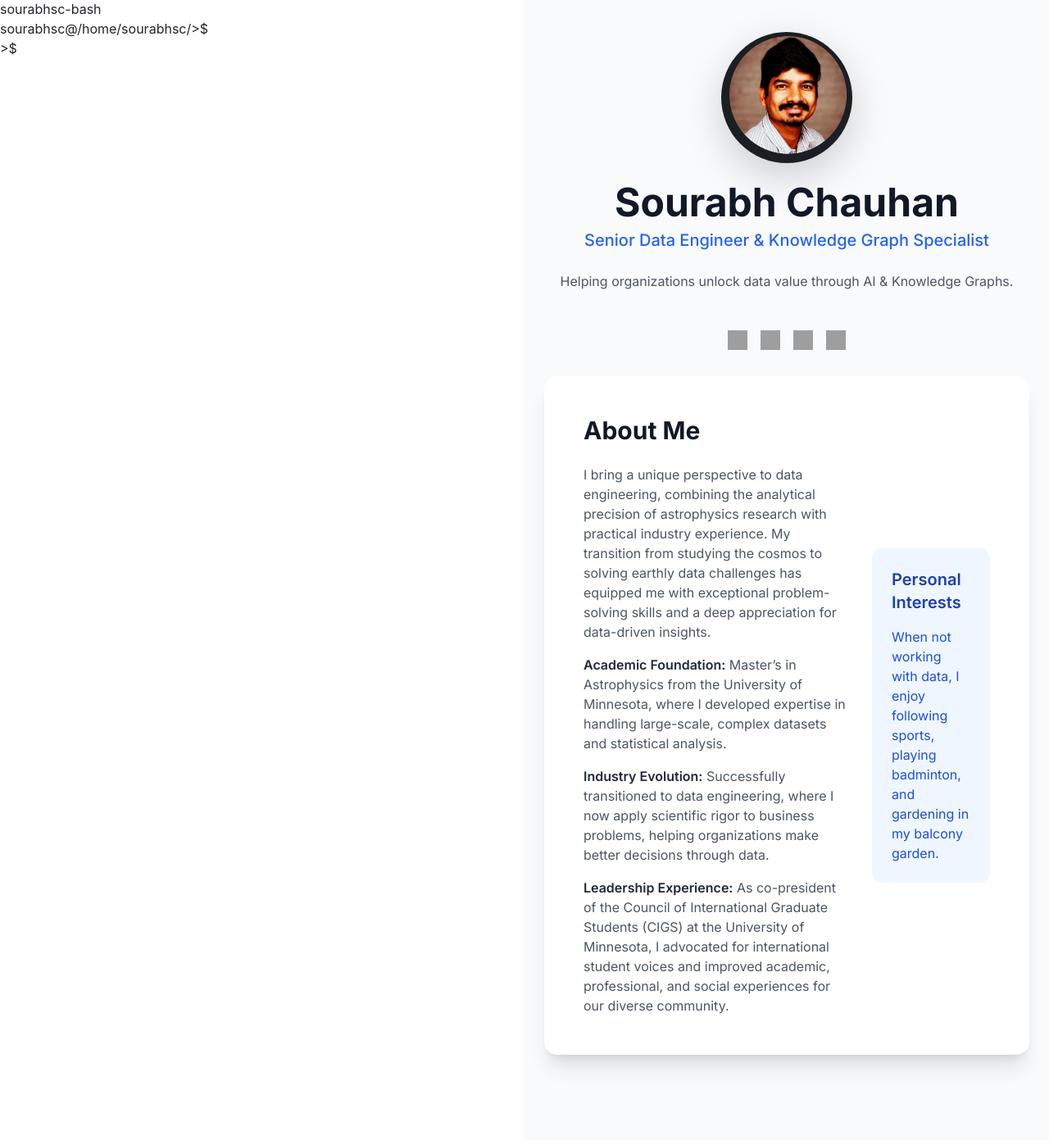
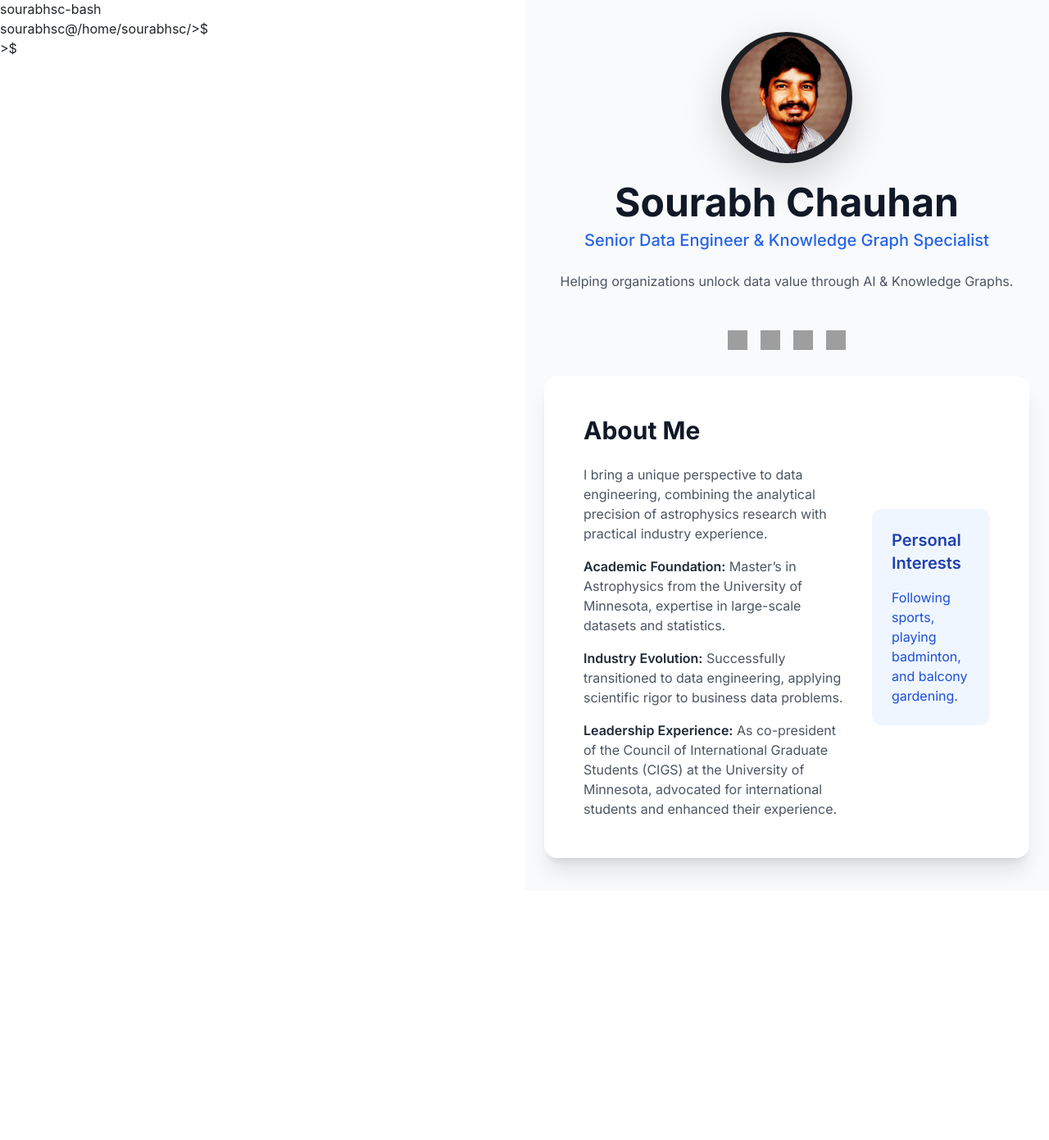
Before and after one commit to sourabhsc/portflolio-sc, a Flask app: page / in a window 1280 px wide. Shown: the part 121-1512 px from the top of the page at 82% size. After the commit the page ends 1191 px from the top, so only its background shows below. Run offline with Flask 3, Linux system fonts and the light colour scheme; some libraries are stand-ins or nearby versions; grey boxes are pictures that could not be loaded.

Commit message:
added partials for vertical about.html

```diff
--- a/portfolio-sc/templates/partials/about.html
+++ b/portfolio-sc/templates/partials/about.html
@@ -1,28 +1,17 @@
-<!-- About Me Section -->
-<section id="about" class="bg-white rounded-2xl shadow-xl p-8 sm:p-12 mb-16">
+<section id="about" class="bg-white rounded-2xl shadow-xl p-8 sm:p-12">
     <div class="grid grid-cols-1 lg:grid-cols-3 gap-8 items-center">
         <div class="lg:col-span-2">
             <h2 class="text-3xl font-bold text-gray-900 mb-6">About Me</h2>
             <div class="space-y-4 text-gray-600">
-                <p>
-                    I bring a unique perspective to data engineering, combining the analytical precision of astrophysics research with practical industry experience. My transition from studying the cosmos to solving earthly data challenges has equipped me with exceptional problem-solving skills and a deep appreciation for data-driven insights.
-                </p>
-                <p>
-                    <strong class="font-semibold text-gray-800">Academic Foundation:</strong> Master’s in Astrophysics from the University of Minnesota, where I developed expertise in handling large-scale, complex datasets and statistical analysis.
-                </p>
-                <p>
-                    <strong class="font-semibold text-gray-800">Industry Evolution:</strong> Successfully transitioned to data engineering, where I now apply scientific rigor to business problems, helping organizations make better decisions through data.
-                </p>
-                <p>
-                    <strong class="font-semibold text-gray-800">Leadership Experience:</strong> As co-president of the Council of International Graduate Students (CIGS) at the University of Minnesota, I advocated for international student voices and improved academic, professional, and social experiences for our diverse community.
-                </p>
+                <p>I bring a unique perspective to data engineering, combining the analytical precision of astrophysics research with practical industry experience.</p>
+                <p><strong class="font-semibold text-gray-800">Academic Foundation:</strong> Master’s in Astrophysics from the University of Minnesota, expertise in large-scale datasets and statistics.</p>
+                <p><strong class="font-semibold text-gray-800">Industry Evolution:</strong> Successfully transitioned to data engineering, applying scientific rigor to business data problems.</p>
+                <p><strong class="font-semibold text-gray-800">Leadership Experience:</strong> As co-president of the Council of International Graduate Students (CIGS) at the University of Minnesota, advocated for international students and enhanced their experience.</p>
             </div>
         </div>
         <div class="bg-blue-50 p-6 rounded-xl">
             <h3 class="text-xl font-semibold text-blue-800 mb-3">Personal Interests</h3>
-            <p class="text-blue-700">
-                When not working with data, I enjoy following sports, playing badminton, and gardening in my balcony garden.
-            </p>
+            <p class="text-blue-700">Following sports, playing badminton, and balcony gardening.</p>
         </div>
     </div>
 </section>
```
